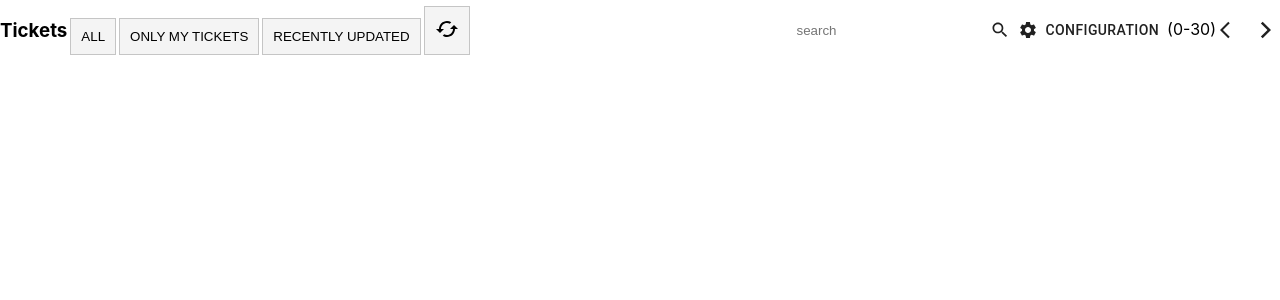
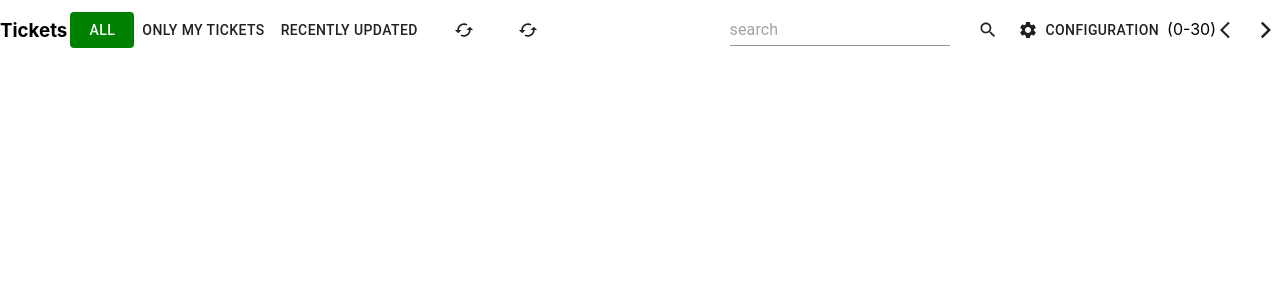
Before and after one commit to Narmadhu/KanbanBoardUi, a React (Create React App) app: page / in a window 1280 px wide. Shown: the top 300 px of the page. Built offline with nearby package versions, Linux system fonts and the light colour scheme.

Commit message:
added some styling for Nav

```diff
--- a/src/App.css
+++ b/src/App.css
@@ -2,6 +2,3 @@
   padding: 0;
   margin:0;
 }
-*:hover{
-  outline: none;
-}
--- /dev/null
+++ b/src/Components/Nav/Left/LeftPart.css
@@ -0,0 +1,14 @@
+/* .button{
+margin-left: 3px;
+text-transform: uppercase;
+background-color: #f4f4f4;
+border: 1px solid #c5c5c5;
+outline: none;
+padding: 10px;
+cursor: pointer;
+}
+
+.button:hover{
+color: white;
+background-color: rgb(2, 124, 2);
+}  */
--- a/src/Components/Nav/Left/LeftPart.js
+++ b/src/Components/Nav/Left/LeftPart.js
@@ -1,17 +1,20 @@
 import React from "react";
 // import FilterIcon from "@material-ui/icons/";
 import CachedIcon from '@material-ui/icons/Cached';
+import Button from '@material-ui/core/Button';
+import "./LeftPart.css";
 
 function LeftPart() {
   return (
     <div className="flex-row">
       <h3>Tickets</h3>
       <div>
-      <button>all</button>
-      <button>only my tickets</button>
-      <button>recently updated</button>
+      <Button style={{backgroundColor:"green",color:"white",marginLeft:"3px" }} >all</Button>
+      <Button>only my tickets</Button>
+      <Button>recently updated</Button>
       {/* <button><FilterIcon /></button> */}
-      <button><CachedIcon /></button>
+      <Button endIcon={<CachedIcon />} />
+      <Button endIcon={<CachedIcon />} />
       </div>
     </div>
   );
--- a/src/Components/Nav/Nav.css
+++ b/src/Components/Nav/Nav.css
@@ -4,19 +4,7 @@
     /* justify-content: center; */
     align-items: center;
 }
-button{
-    margin-left: 3px;
-    text-transform: uppercase;
-    background-color: #f4f4f4;
-    border: 1px solid #c5c5c5;
-    outline: none;
-    padding: 10px;
-    cursor: pointer;
-}
-button:hover{
-    color: white;
-    background-color: rgb(2, 124, 2);
-}
+
 input{
     padding: 8px;
     outline: none;
--- a/src/Components/Nav/Right/RightPart.js
+++ b/src/Components/Nav/Right/RightPart.js
@@ -4,11 +4,14 @@ import ArrowForwardIosIcon from '@material-ui/icons/ArrowForwardIos';
 import SettingsIcon from '@material-ui/icons/Settings';
 import SearchIcon from '@material-ui/icons/Search';
 import Button from '@material-ui/core/Button';
+import Input from '@material-ui/core/Input';
 
 function RightPart() {
   return (
     <div>
-        <Button endIcon={<SearchIcon />}><input type="text" placeholder="search"  /></Button>
+
+        {/* <Button endIcon={<SearchIcon />}><input type="text" placeholder="search"  /></Button> */}
+        <Input placeholder="search" type="text" /><Button endIcon={<SearchIcon />} />
         <Button startIcon={<SettingsIcon />}>Configuration</Button>
         <span>(0-30)</span>
         <Button endIcon={<ArrowForwardIosIcon />}  startIcon={<ArrowBackIosIcon />} />
```
